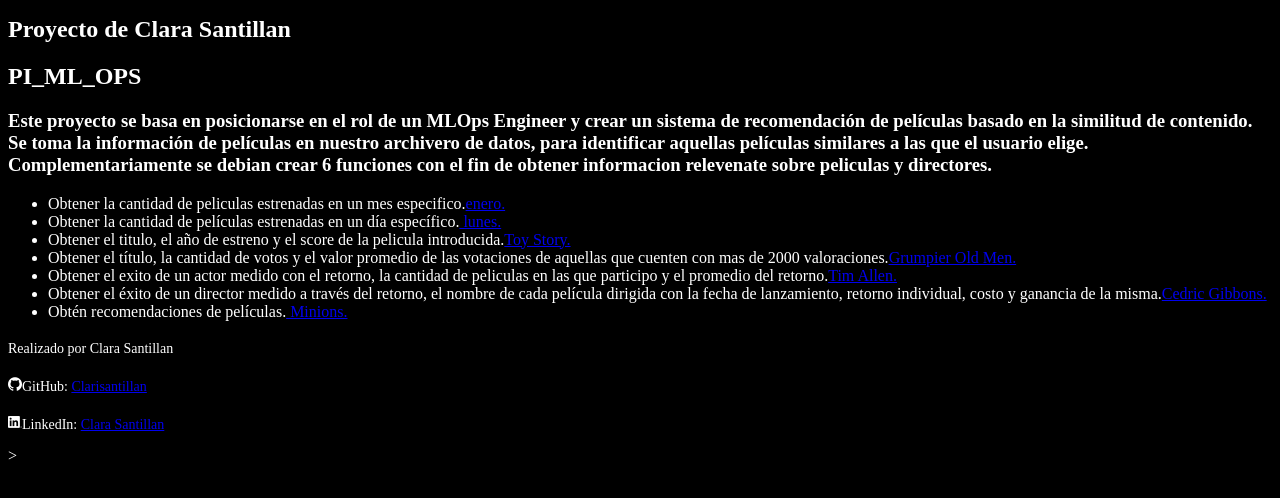
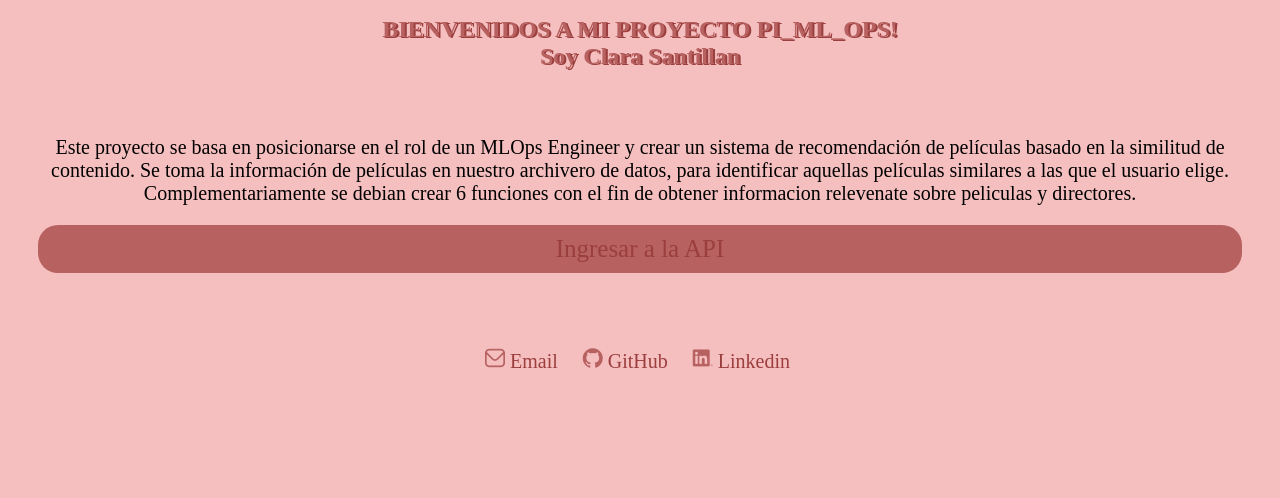
Before and after one commit to Clarisantillan/PI_ML_OPS_sistema_de_recomedacion, a plain HTML site: page templates/index.html in a window 1280 px wide. Drawn offline with nearby package versions, Linux system fonts and the light colour scheme.

Commit message:
arreglos

```diff
--- a/templates/index.html
+++ b/templates/index.html
@@ -5,55 +5,102 @@
     <meta name="viewport" content="width=device-width, initial-scale=1.0">
     <title>Sistema de Recomedacion de Peliculas</title>
     <link rel='stylesheet' href='https://cdn-uicons.flaticon.com/uicons-brands/css/uicons-brands.css'>
+    <link rel='stylesheet' href='https://cdn-uicons.flaticon.com/uicons-regular-rounded/css/uicons-regular-rounded.css'>
     <style>
-        body {
-            background-color: black;
-            color: white;
+        body{
+            background-color:#f6bfbf;}
+
+    main{
+        background-color:#f6bfbf;
+        padding:30px;
+    }
+       h1 {
+         font-weight: bold;
+         text-shadow: 2px 1px #9b3e3e;
+            font-size: 24px;
+            color: #b76161;
+            display: flex;
+            justify-content: center;
+            text-align: center;
         }
-
-        h1 {
-            font-size: 24px;
+        h2{
+            font-size:25px;
+            color: #b76161;
+            display: flex;
+            justify-content: center;
+            text-align: center;
         }
-
-        .introduction {
-            font-size: 18px;
-            margin-bottom: 20px;
+       p{
+          font-size: 20px;
+       }
+        #intro{
+            display: flex;
+            justify-content: center;
+            text-align: center;
         }
-
-        .bullets {
-            font-size: 16px;
-            margin-bottom: 10px;
+        .contacto{
+            display: inline-flex;
+            padding: 5px;
         }
-
-        .signature {
-            font-size: 14px;
-            margin-top: 20px;
+        .contacto>p{
+            padding: 10px;
+        }
+        .boton{
+          display: flex;
+          justify-content: center;
+          padding: 5px;
+          color:#fbfbfb;
+          background-color: #b76161;
+          border-radius: 20px;
+        }
+        .boton:hover{
+            color: #b76161;
+            background-color:#fbfbfb;
+            cursor: pointer;
+        }
+        #a{
+            font-size:25px ;
+        }
+        #a:hover{
+            color: #b76161;
+            background-color:#fbfbfb;
+            cursor: pointer;
+        }
+        footer{
+            color:#b76161;
+           display: flex;
+           justify-content: center;
+            padding:10px;
+        }
+        a{
+            text-decoration: none;
+            color:#9b3e3e;
+            padding: 5px;
+        }
+        a:hover{
+            color:#fbfbfb;
+            cursor: pointer;
         }
     </style>
 </head>
 <body>
-    <h1>Proyecto de Clara Santillan</h1>
-    <h2>PI_ML_OPS</h2>
-    <h3>Este proyecto se basa en posicionarse en el rol de un MLOps Engineer y crear un sistema de recomendación de películas basado en la similitud de contenido. Se toma la información de películas en nuestro archivero de datos, para identificar aquellas películas similares a las que el usuario elige. Complementariamente se debian crear 6 funciones con el fin de obtener informacion relevenate sobre peliculas y directores.</h3>
-</body>
-</html>
+    <header>
+        <h1>BIENVENIDOS A MI PROYECTO PI_ML_OPS!<br>Soy Clara Santillan</h1>
+    </header>
+    <main>
+        <div id="intro">
+            <p>Este proyecto se basa en posicionarse en el rol de un MLOps Engineer y crear un sistema de recomendación de películas basado en la similitud de contenido.
+            Se toma la información de películas en nuestro archivero de datos, para identificar aquellas películas similares a las que el usuario elige. Complementariamente se debian crear 6 funciones con el fin de obtener informacion relevenate sobre peliculas y directores.</p>
+        </div>
 
-    <div class="bullets">
-        <ul>
-            <li>Obtener la cantidad de peliculas estrenadas en un mes especifico.<a href="/cantidad_filmaciones_mes/enero">enero.</a></li>
-            <li>Obtener la cantidad de películas estrenadas en un día específico.<a href="/cantidad_filmaciones_dia/lunes"> lunes.</a></li>
-            <li>Obtener el titulo, el año de estreno y el score de la pelicula introducida.<a href="/score_titulo/ToyStory">Toy Story.</a></li>
-            <li>Obtener el título, la cantidad de votos y el valor promedio de las votaciones de aquellas que cuenten con mas de 2000 valoraciones.<a href="/votos_titulo/GrumpierOldMen">Grumpier Old Men.</a></li>
-            <li>Obtener el exito de un actor medido con el retorno, la cantidad de peliculas en las que participo y el promedio del retorno.<a href="/get_actor/TimAllen">Tim Allen.</a></li>
-            <li>Obtener el éxito de un director medido a través del retorno, el nombre de cada película dirigida con la fecha de lanzamiento, retorno individual, costo y ganancia de la misma.<a href="/get_director/CedricGibbons">Cedric Gibbons.</a></li>
-            <li>Obtén recomendaciones de películas.<a href="/recomendacion/Cars"> Minions.</a></li>
-        </ul>
-    </div>
+       <div class="boton"><a id="a" href="https://sistema-de-recomedacion-peliculas.onrender.com/docs">Ingresar a la API</a></div>
+    </main>
     <footer>
-        <p class="signature">Realizado por Clara Santillan</p>
-        <p class="signature"><i class="fi fi-brands-github"></i>GitHub: <a href="https://github.com/Clarisantillan">Clarisantillan</a></p>
-        <p class="signature"><i class="fi fi-brands-linkedin"></i>LinkedIn: <a href="https://www.linkedin.com/in/clara-santillan/">Clara Santillan</a></p>
-    </footer>>
+      <div class="contacto">
+         <p><i class="fi fi-rr-envelope"></i><a href="mailto:clarisantillan@icloud.com?Subject=Interesado/a%20en%20contactarla%20">Email</a></p>
+         <p><i class="fi fi-brands-github"></i><a href="https://github.com/Clarisantillan">GitHub</a></p>
+         <p><i class="fi fi-brands-linkedin"></i><a href="https://www.linkedin.com/in/clara-santillan/">Linkedin</a></p>
+       </div>
+    </footer>
 
 </body>
-</html>
```
